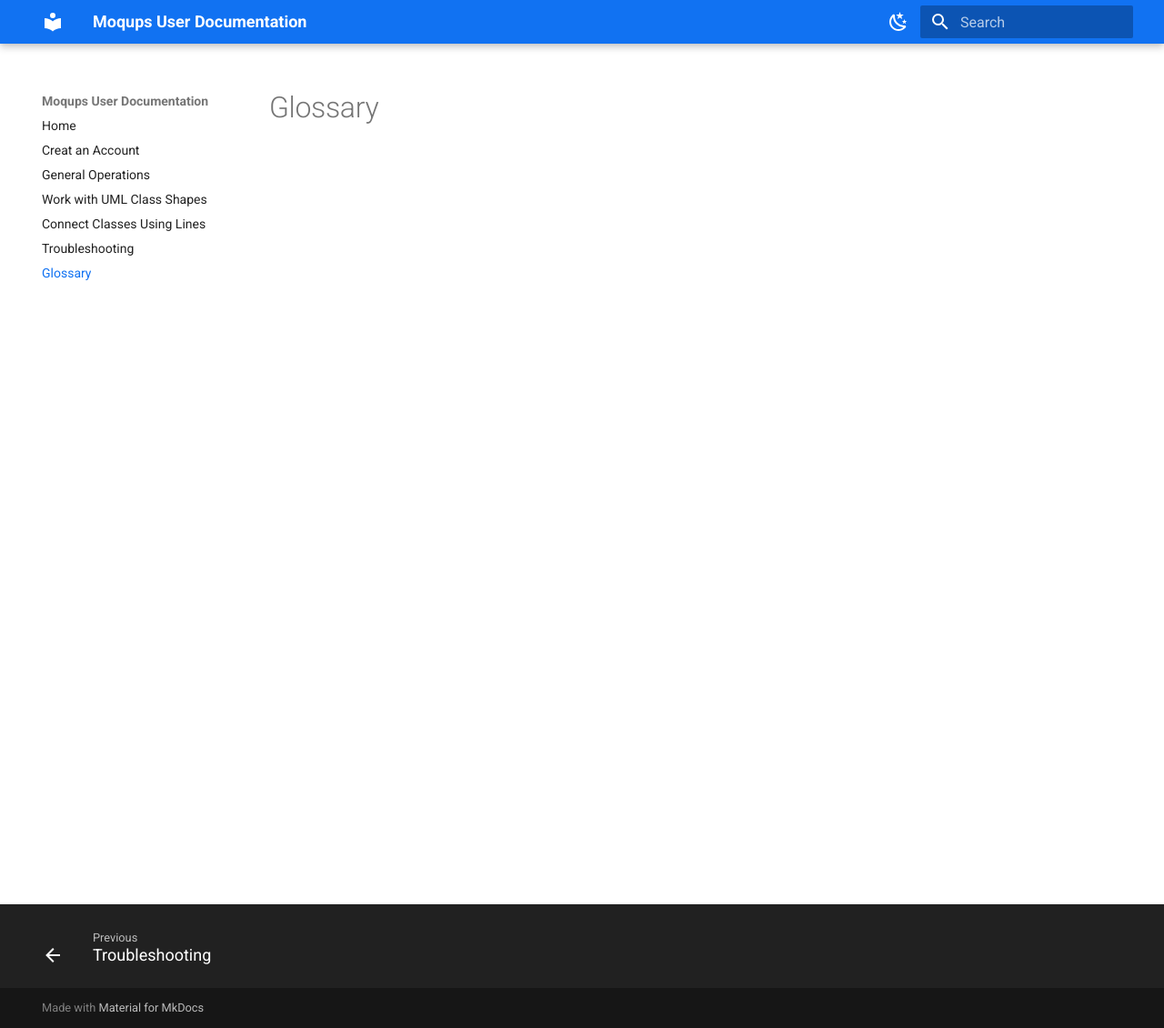
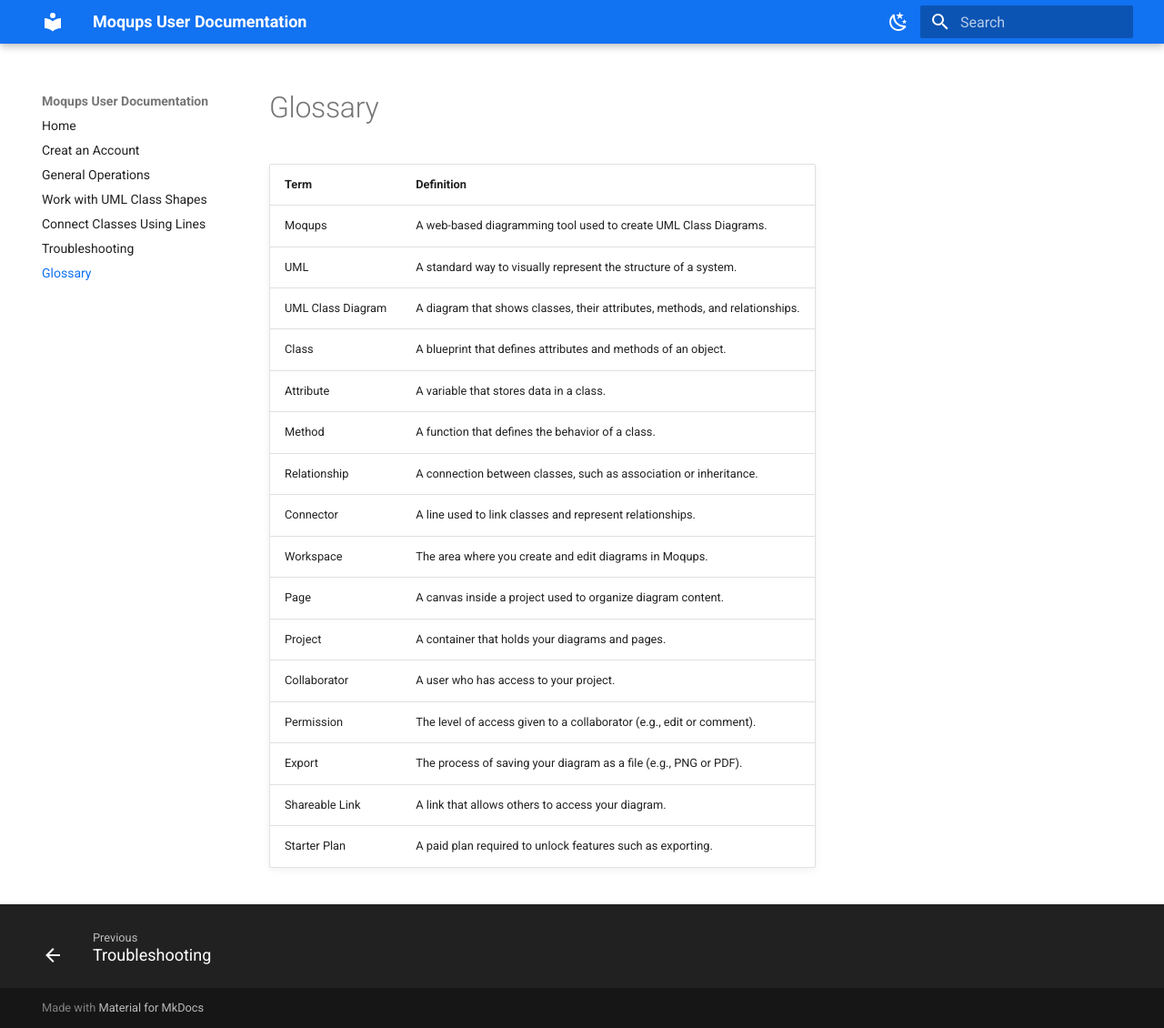
Before and after one commit to mzhao002/Moqups-User-Documentation, an MkDocs documentation site: the page built from docs/glossary.md, in a window 1280 px wide and 1130 px high. Shown: the whole window at 91% size. Built offline with MkDocs 1.6.1 and Material for MkDocs 9.7.7, drawn with Linux system fonts in a browser that asks for light colours.

Commit message:
Add glossary section with key terms and definitions

```diff
--- a/docs/glossary.md
+++ b/docs/glossary.md
@@ -1 +1,20 @@
 # Glossary
+
+| Term | Definition |
+|------|-----------|
+| Moqups | A web-based diagramming tool used to create UML Class Diagrams. |
+| UML | A standard way to visually represent the structure of a system. |
+| UML Class Diagram | A diagram that shows classes, their attributes, methods, and relationships. |
+| Class | A blueprint that defines attributes and methods of an object. |
+| Attribute | A variable that stores data in a class. |
+| Method | A function that defines the behavior of a class. |
+| Relationship | A connection between classes, such as association or inheritance. |
+| Connector | A line used to link classes and represent relationships. |
+| Workspace | The area where you create and edit diagrams in Moqups. |
+| Page | A canvas inside a project used to organize diagram content. |
+| Project | A container that holds your diagrams and pages. |
+| Collaborator | A user who has access to your project. |
+| Permission | The level of access given to a collaborator (e.g., edit or comment). |
+| Export | The process of saving your diagram as a file (e.g., PNG or PDF). |
+| Shareable Link | A link that allows others to access your diagram. |
+| Starter Plan | A paid plan required to unlock features such as exporting. |
```
